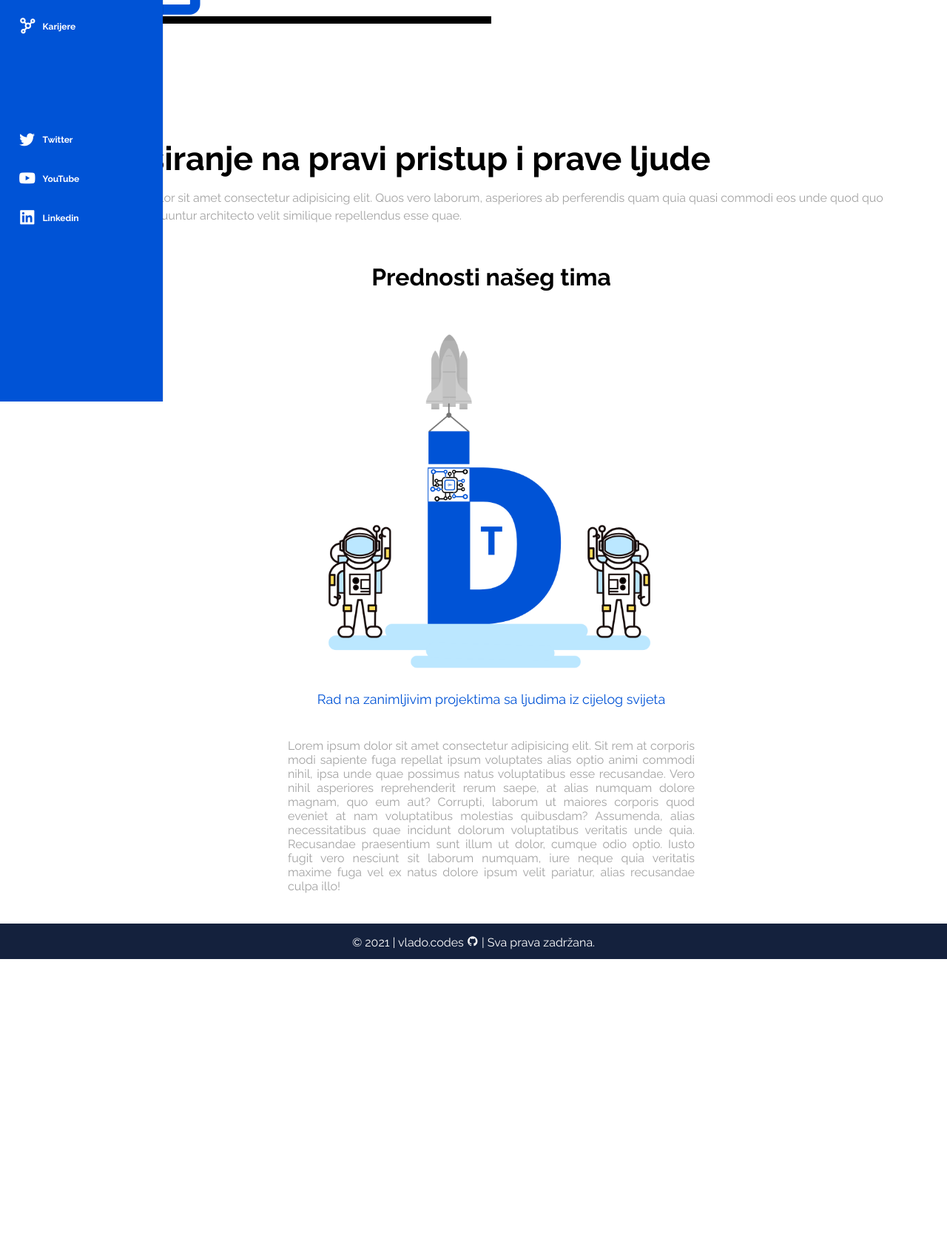
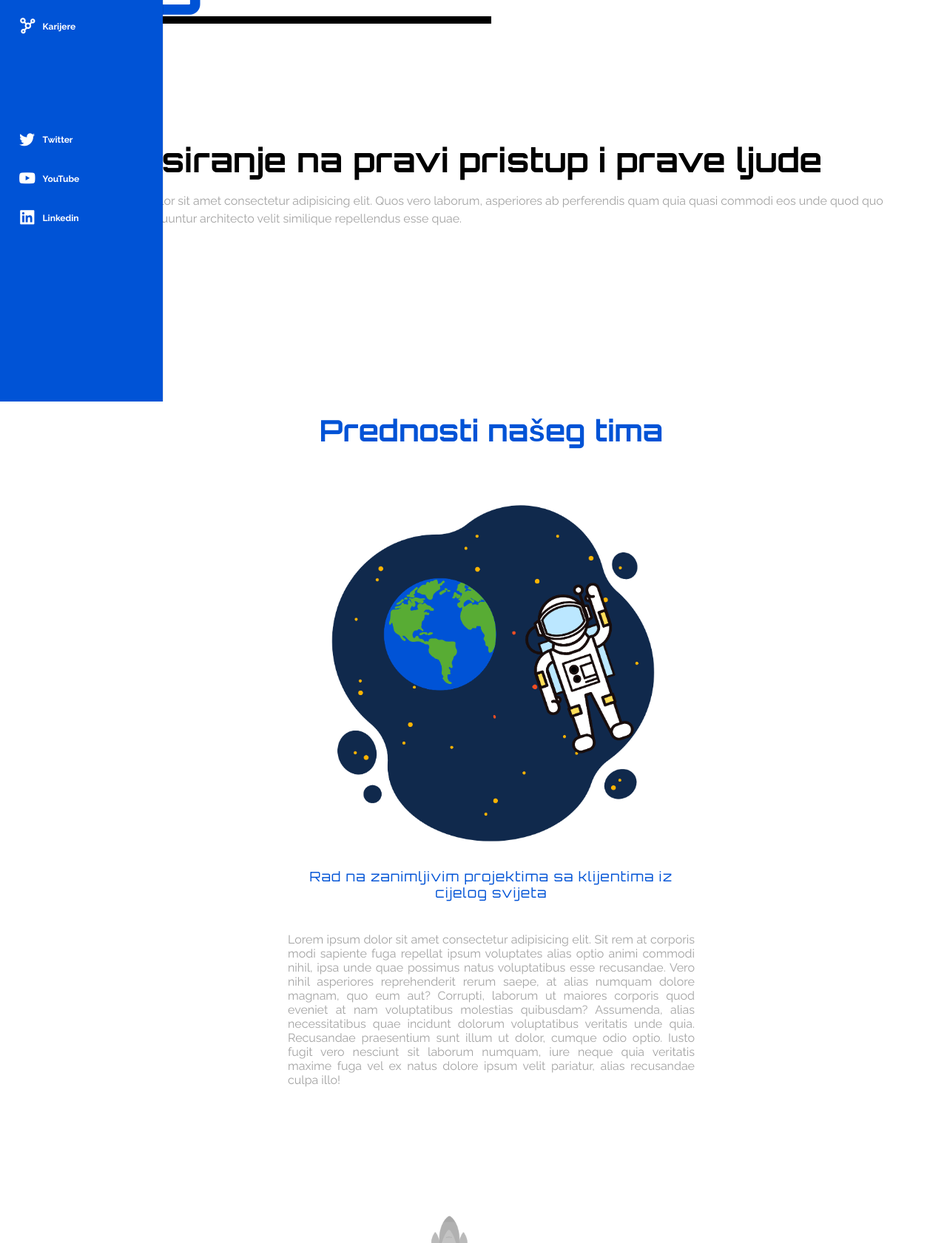
Before and after one commit to neuralmaticv/itas-project_django-cms, a Django app: page /about/ in a window 1280 px wide. Shown: the part 257-1938 px from the top of the page at 74% size. Before the commit the page ends 1554 px from the top, so only its background shows below. Run offline with Django 3.2, Linux system fonts and the light colour scheme.

Commit message:
added new content to 'about page'

```diff
--- a/first_app/static/css/main.css
+++ b/first_app/static/css/main.css
@@ -241,6 +241,7 @@ a {
 }
 .about-heading h2 {
   margin-top: 15vh;
+  font-family: var(--ff-heading);
   font-size: 6vw;
   color: var(--clr-dark);
   margin-bottom: 0.2em;
@@ -254,25 +255,56 @@ a {
   max-width: 550px;
   margin: 0 auto;
   text-align: center;
+  padding: 200px 0;
 }
 .about-info h2 {
   font-weight: var(--fw-bold);
-  font-size: 2rem;
-  padding: 25px;
+  font-size: 2.5rem;
+  color: var(--clr-blue);
+  font-family: var(--ff-heading);
+  margin-bottom: -100px;
 }
 .about-info img {
+  padding-top: 150px;
   width: 100%;
   height: auto;
 }
 .about-description {
   color: var(--clr-blue);
   font-size: 1.2rem;
+  font-family: var(--ff-heading);
+  letter-spacing: 1.2px;
 }
 .about-text {
-  padding: 25px 0 25px 0;
+  padding-top: 25px;
   color: var(--clr-accent);
   text-align: justify;
 }
+.about-question {
+  margin: 100px 0 50px 0;
+  font-family: var(--ff-heading);
+  font-weight: var(--fw-bold);
+  text-transform: uppercase;
+  letter-spacing: 1.2px;
+  color: var(--clr-blue);
+}
+.about-link {
+  font-family: var(--ff-heading);
+  letter-spacing: 1.2px;
+  padding: 1vh;
+  background-color: var(--clr-light);
+  color: var(--clr-blue);
+  border: 3px solid var(--clr-blue);
+  border-radius: 20px 10px;
+  cursor: pointer;
+  transition: ease 0.3s;
+}
+.about-link:hover {
+  border-color: var(--clr-light);
+  background-color: var(--clr-blue);
+  color: var(--clr-light);
+}
+
 
 
 
--- a/first_app/templates/about.html
+++ b/first_app/templates/about.html
@@ -14,8 +14,17 @@
 </div>
 <div class="about-info">
     <h2>Prednosti našeg tima</h2>
+    <img src='{% static  'images/about-design4.png' %}'>
+    <p class="about-description">Rad na zanimljivim projektima sa klijentima iz cijelog svijeta</p>
+    <p class="about-text">Lorem ipsum dolor sit amet consectetur adipisicing elit. Sit rem at corporis modi sapiente fuga repellat ipsum voluptates alias optio animi commodi nihil, ipsa unde quae possimus natus voluptatibus esse recusandae. Vero nihil asperiores reprehenderit rerum saepe, at alias numquam dolore magnam, quo eum aut? Corrupti, laborum ut maiores corporis quod eveniet at nam voluptatibus molestias quibusdam? Assumenda, alias necessitatibus quae incidunt dolorum voluptatibus veritatis unde quia. Recusandae praesentium sunt illum ut dolor, cumque odio optio. Iusto fugit vero nesciunt sit laborum numquam, iure neque quia veritatis maxime fuga vel ex natus dolore ipsum velit pariatur, alias recusandae culpa illo!</p>
     <img src='{% static  'images/about-design.png' %}'>
-    <p class="about-description">Rad na zanimljivim projektima sa ljudima iz cijelog svijeta</p>
-    <p class="about-text">Lorem ipsum dolor sit amet consectetur adipisicing elit. Sit rem at corporis modi sapiente fuga repellat ipsum voluptates alias optio animi commodi nihil, ipsa unde quae possimus natus voluptatibus esse recusandae. Vero nihil asperiores reprehenderit rerum saepe, at alias numquam dolore magnam, quo eum aut? Corrupti, laborum ut maiores corporis quod eveniet at nam voluptatibus molestias quibusdam? Assumenda, alias necessitatibus quae incidunt dolorum voluptatibus veritatis unde quia. Recusandae praesentium sunt illum ut dolor, cumque odio optio. Iusto fugit vero nesciunt sit laborum numquam, iure neque quia veritatis maxime fuga vel ex natus dolore ipsum velit pariatur, alias recusandae culpa illo!</p>
+    <p class="about-description">Timski rad i saradnja sa najboljim stručnjacima</p>
+    <p class="about-text">Lorem ipsum dolor sit amet consectetur adipisicing elit. Fugit, ab? Perspiciatis, commodi quas? Reiciendis, odit. Aspernatur illum atque ullam et magnam aperiam fuga exercitationem voluptate, minus laboriosam quis doloremque mollitia ex rem velit qui quae, culpa reiciendis sunt consectetur! Vero ducimus quos aliquid fugit dicta sapiente saepe possimus? Aspernatur, magni.</p>
+    <img src='{% static  'images/about-design3.png' %}'>
+    <p class="about-description">Rad sa najboljim alatima</p>
+     <p class="about-text">Lorem ipsum dolor sit amet consectetur adipisicing elit. Sit rem at corporis modi sapiente fuga repellat ipsum voluptates alias optio animi commodi nihil, ipsa unde quae possimus natus voluptatibus esse recusandae. Vero nihil asperiores reprehenderit rerum saepe, at alias numquam dolore magnam, quo eum aut? Corrupti, laborum ut maiores corporis quod eveniet at nam voluptatibus molestias quibusdam? Assumenda, alias necessitatibus quae incidunt dolorum voluptatibus veritatis unde quia. Recusandae praesentium sunt illum ut dolor, cumque odio optio. Iusto fugit vero nesciunt sit laborum numquam, iure neque quia veritatis maxime fuga vel ex natus dolore ipsum velit pariatur, alias recusandae culpa illo!</p>
+
+     <p class="about-question">Želite da postanete dio našeg tima?</p>
+     <a href="{% url 'careers' %}" class="about-link" target="_blank">Provjerite trenutno otvorene pozicije!</a>
 </div>
 {% endblock head %}
```
Also changed, not shown: first_app/static/images/about-design2.png (added), first_app/static/images/about-design3.png (added), first_app/static/images/about-design4.png (added).
